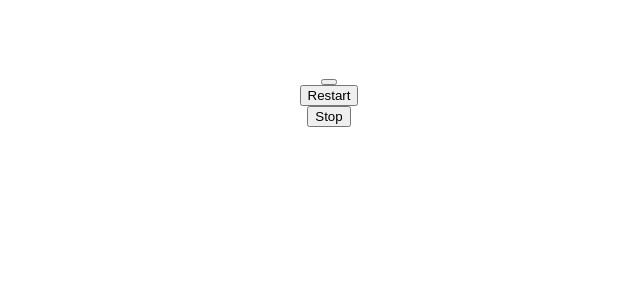
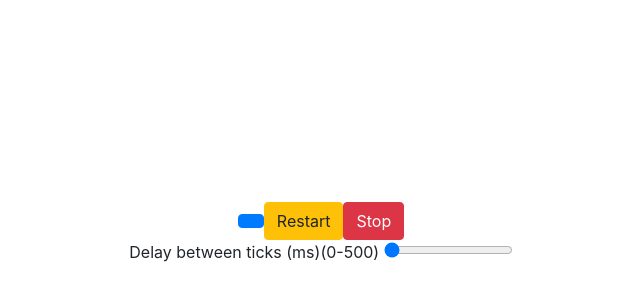
Before and after one commit to tempor1s/wasm-game-of-life, a website built with webpack: page www/index.html in a window 1280 px wide. Shown: the part 230-530 px from the top of the page, without its empty margins (319-959 px from the left). Built offline with nearby package versions, Linux system fonts and the light colour scheme.

Commit message:
add delay between ticks, some styling :)

```diff
--- a/www/index.html
+++ b/www/index.html
@@ -3,6 +3,7 @@
     <head>
         <meta charset="utf-8" />
         <title>WASM Game of Life</title>
+        <link rel="stylesheet" href="https://stackpath.bootstrapcdn.com/bootstrap/4.4.1/css/bootstrap.min.css" integrity="sha384-Vkoo8x4CGsO3+Hhxv8T/Q5PaXtkKtu6ug5TOeNV6gBiFeWPGFN9MuhOf23Q9Ifjh" crossorigin="anonymous">
         <style>
             body {
                 position: absolute;
@@ -18,10 +19,28 @@
         </style>
     </head>
     <body>
-        <button id="play-pause"></button>
-        <button id=restart-button>Restart</button>
-        <button id="stop-button">Stop</button>
         <canvas id="game-of-life-canvas"></canvas>
         <script src="./bootstrap.js"></script>
+
+        <div class="container">
+            <div class="row justify-content-center align-items-center">
+                <button type="button" class="btn btn-primary" id="play-pause"></button>
+                <button type="button" class="btn btn-warning" id=restart-button>Restart</button>
+                <button type="button" class="btn btn-danger" id="stop-button">Stop</button>
+            </div>
+            <div class="row justify-content-center align-items-center">
+                <form>
+                    <div class="form-group">
+                        <label for="ticks-per-frame">Delay between ticks (ms)(0-500)</label>
+                        <input id="ticks-per-frame" type="range" min="0" max="500" value="0"></input>
+                    </div>
+                </form>
+            </div>
+        </div>
+
+        <!-- Bootstrap -->
+        <script src="https://code.jquery.com/jquery-3.4.1.slim.min.js" integrity="sha384-J6qa4849blE2+poT4WnyKhv5vZF5SrPo0iEjwBvKU7imGFAV0wwj1yYfoRSJoZ+n" crossorigin="anonymous"></script>
+        <script src="https://cdn.jsdelivr.net/npm/popper.js@1.16.0/dist/umd/popper.min.js" integrity="sha384-Q6E9RHvbIyZFJoft+2mJbHaEWldlvI9IOYy5n3zV9zzTtmI3UksdQRVvoxMfooAo" crossorigin="anonymous"></script>
+        <script src="https://stackpath.bootstrapcdn.com/bootstrap/4.4.1/js/bootstrap.min.js" integrity="sha384-wfSDF2E50Y2D1uUdj0O3uMBJnjuUD4Ih7YwaYd1iqfktj0Uod8GCExl3Og8ifwB6" crossorigin="anonymous"></script>
     </body>
 </html>
--- a/www/index.js
+++ b/www/index.js
@@ -30,6 +30,8 @@ const isPaused = () => {
 const playPauseButton = document.getElementById("play-pause");
 const stopButton = document.getElementById("stop-button");
 const restartButton = document.getElementById("restart-button");
+const ticksSlider = document.getElementById("ticks-per-frame");
+var tickMilliseconds = ticksSlider.valueAsNumber;
 
 const play = () => {
   playPauseButton.textContent = "⏸";
@@ -54,6 +56,10 @@ const restart = () => {
   universe.reset();
   play();
 };
+
+ticksSlider.addEventListener("change", (event) => {
+  tickMilliseconds = event.srcElement.valueAsNumber;
+});
 
 restartButton.addEventListener("click", () => {
   restart();
@@ -89,13 +95,19 @@ canvas.addEventListener("click", (event) => {
   drawCells();
 });
 
+const sleep = (ms) => {
+  return new Promise((resolve) => setTimeout(resolve, ms));
+};
+
 const renderLoop = () => {
-  universe.tick();
+  sleep(tickMilliseconds).then(() => {
+    universe.tick();
 
-  drawGrid();
-  drawCells();
+    drawGrid();
+    drawCells();
 
-  animationId = requestAnimationFrame(renderLoop);
+    animationId = requestAnimationFrame(renderLoop);
+  });
 };
 
 const drawGrid = () => {
```
